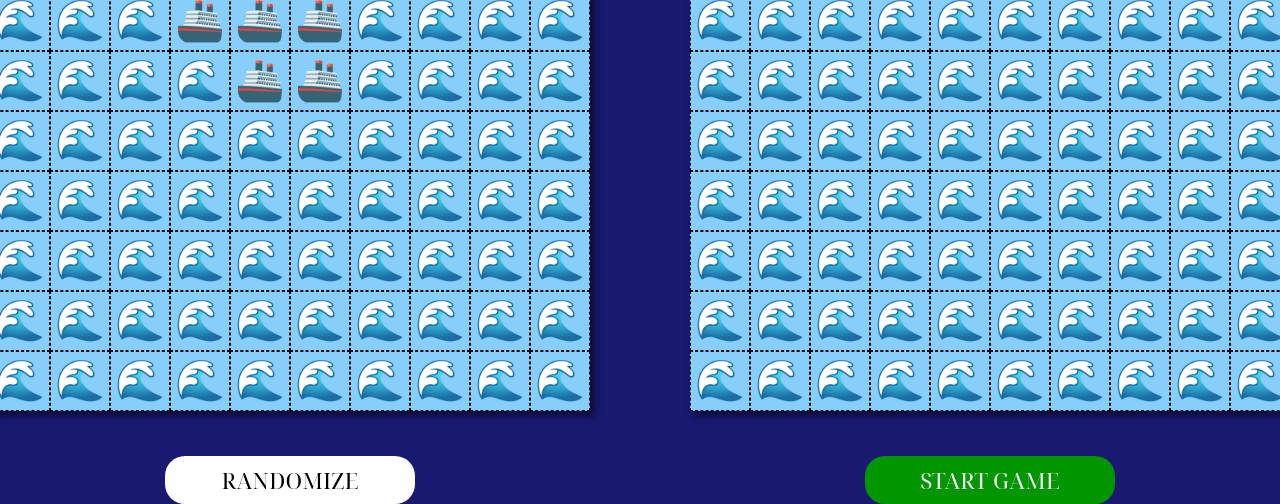
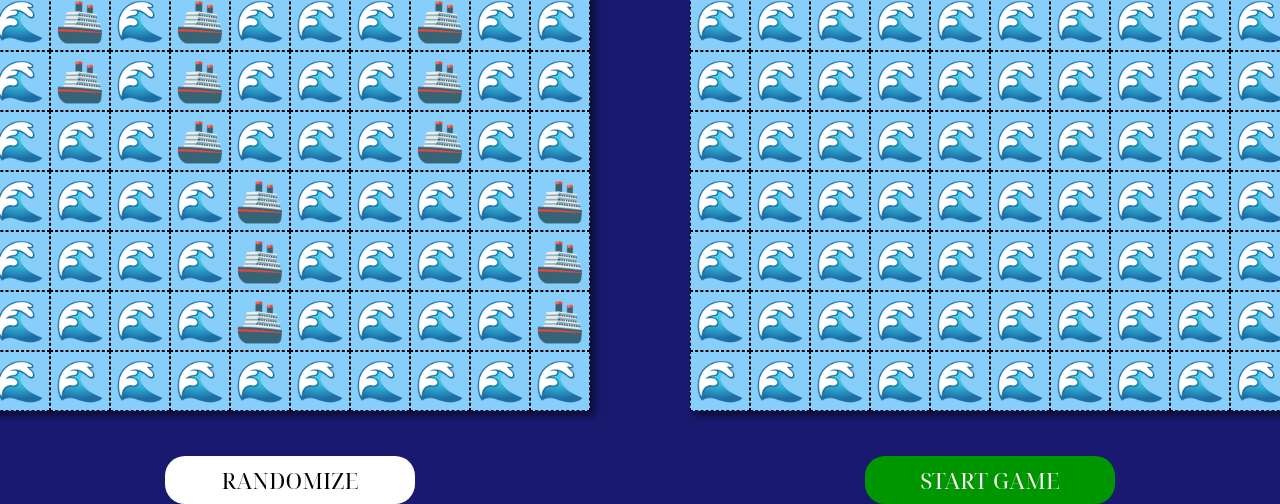
Before and after one commit to RichardGabelman/battleship, a website built with webpack: page src/template.html in a window 1280 px wide. Shown: the part 371-875 px from the top of the page. Built offline with nearby package versions, Linux system fonts and the light colour scheme.

Commit message:
Add ability to generateRandomSetup

```diff
--- a/src/modules/gameController.js
+++ b/src/modules/gameController.js
@@ -2,31 +2,18 @@ import { Player } from "./player.js";
 import { initialSetup, renderBoard } from "./domManager.js";
 import { BOARD_SIZE } from "./gameboard.js";
 
+const playerOne = new Player();
+const playerTwo = new Player();
+
+const playerOneBoard = playerOne.gameboard;
+const playerTwoBoard = playerTwo.gameboard;
+
 export function startGame() {
   initialSetup();
+  boardSetup();
+}
 
-  const playerOne = new Player();
-  const playerTwo = new Player();
-
-  const playerOneBoard = playerOne.gameboard;
-  const playerTwoBoard = playerTwo.gameboard;
-
-  // place ship process
-  playerOneBoard.placeShip([0, 0], [0, 4]);
-  playerOneBoard.placeShip([1, 1], [1, 4]);
-  playerOneBoard.placeShip([2, 2], [2, 4]);
-  playerOneBoard.placeShip([3, 3], [3, 5]);
-  playerOneBoard.placeShip([4, 4], [4, 5]);
-
-  playerTwoBoard.placeShip([0, 0], [0, 4]);
-  playerTwoBoard.placeShip([1, 1], [1, 4]);
-  playerTwoBoard.placeShip([2, 2], [2, 4]);
-  playerTwoBoard.placeShip([3, 3], [3, 5]);
-  playerTwoBoard.placeShip([4, 4], [4, 5]);
-
-  renderBoard(playerOne, "user");
-  renderBoard(playerTwo, "computer");
-
+function playGame() {
   // TODO: Setup enemy tile event listeners that allows
   // user to strike spots AND then will call enemy turn
   // to strike a random place on user's board
@@ -63,6 +50,27 @@ export function startGame() {
   });
 }
 
+function boardSetup() {
+  playerTwoBoard.generateRandomSetup();
+  renderBoard(playerTwo, "computer");
+
+  playerOneBoard.generateRandomSetup();
+  renderBoard(playerOne, "user");
+
+  const randomBtn = document.querySelector("#randomize");
+  randomBtn.addEventListener("click", () => {
+    playerOneBoard.generateRandomSetup();
+    renderBoard(playerOne, "user");
+  });
+
+  const startBtn = document.querySelector("#start");
+  startBtn.addEventListener("click", () => {
+    randomBtn.remove();
+    startBtn.remove();
+    playGame();
+  });
+}
+
 function getHumanChoice(tile) {
   const yVal = tile.getAttribute("data-y");
   const xVal = tile.getAttribute("data-x");
--- a/src/modules/gameboard.js
+++ b/src/modules/gameboard.js
@@ -13,14 +13,7 @@ export class Gameboard {
   // 💥 damaged ship section
   #board;
   constructor() {
-    let arr = new Array(BOARD_SIZE);
-    for (let i = 0; i < BOARD_SIZE; i++) {
-      arr[i] = new Array(BOARD_SIZE);
-      for (let n = 0; n < BOARD_SIZE; n++) {
-        arr[i][n] = EMPTY_SPACE_EMOJI;
-      }
-    }
-    this.#board = arr;
+    this.#board = this.generateEmptyBoard();
   }
 
   get board() {
@@ -36,6 +29,17 @@ export class Gameboard {
       }
     }
     return copy;
+  }
+
+  generateEmptyBoard() {
+    let arr = new Array(BOARD_SIZE);
+    for (let i = 0; i < BOARD_SIZE; i++) {
+      arr[i] = new Array(BOARD_SIZE);
+      for (let n = 0; n < BOARD_SIZE; n++) {
+        arr[i][n] = EMPTY_SPACE_EMOJI;
+      }
+    }
+    return arr;
   }
 
   // returns true if ship was successfully placed
@@ -124,4 +128,36 @@ export class Gameboard {
     }
     return true;
   }
+
+  generateRandomSetup() {
+    this.#board = this.generateEmptyBoard();
+    this.placeRandom(5);
+    this.placeRandom(4);
+    this.placeRandom(3);
+    this.placeRandom(3);
+    this.placeRandom(2);
+  }
+
+  placeRandom(length) {
+    let successfulPlacement = false;
+    while (!successfulPlacement) {
+      const y = Math.round(Math.random() * BOARD_SIZE);
+      const x = Math.round(Math.random() * BOARD_SIZE);
+      const startCoord = [y, x];
+
+      let multiplier = 1;
+      let rand = Math.random();
+      if (rand > 0.5) {
+        multiplier = -1;
+      }
+      rand = Math.random();
+      let endCoord;
+      if (rand > 0.5) {
+        endCoord = [ y + (multiplier * (length - 1)), x];
+      } else {
+        endCoord = [y, x + (multiplier * (length - 1))];
+      }
+      successfulPlacement = this.placeShip(startCoord, endCoord);
+    }
+  }
 }
--- a/src/template.html
+++ b/src/template.html
@@ -9,11 +9,11 @@
     <h1>BATTLESHIP</h1>
     <div class="boards">
       <div class="grouping">
-        <h2>You</h2>
+        <h2>You 👤</h2>
         <div class="gameboard user"></div>
       </div>
       <div class="grouping">
-        <h2>Computer</h2>
+        <h2>Computer 🤖</h2>
         <div class="gameboard computer"></div>
       </div>
     </div>
```
